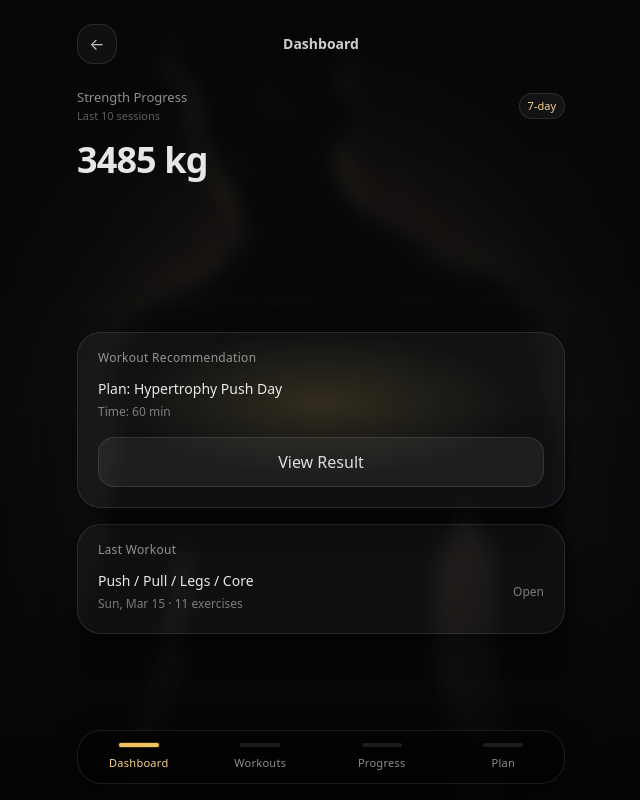
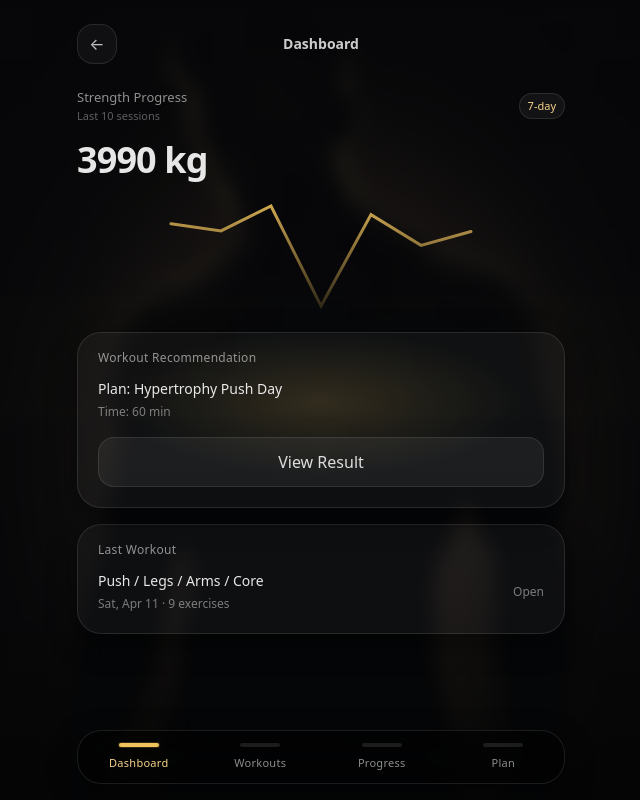
Before and after one commit to petemat/ascend, a React app: page / in a window 1280 px wide. Shown: the whole page, without its empty margins (319-959 px from the left). Built offline with nearby package versions, Linux system fonts and the light colour scheme; the HTML template or start-up script is replaced by a standard one.

Commit message:
feat(workouts): import full seed sessions (v2 storage) + detailed workout summary

```diff
--- a/src/App.tsx
+++ b/src/App.tsx
@@ -244,17 +244,23 @@ function WorkoutsView(props: {
         <Card title="Exercises">
           {selected.exercises.length ? (
             <div className="space-y-3">
-              {selected.exercises.map((e) => (
-                <div key={e.id} className="flex items-center justify-between gap-4">
-                  <div>
-                    <div className="text-sm text-white/90 font-medium">{e.name}</div>
-                    <div className="text-[12px] text-white/45 mt-1">
-                      {e.weightKg} kg · {e.sets} × {e.reps}
+              {selected.exercises.map((e) => {
+                const weightLabel = e.weightKg === 0 ? "BW" : `${e.weightKg} kg`;
+                const repsLabel = e.setDetails?.length ? e.setDetails.join(" · ") : `${e.reps}`;
+                return (
+                  <div key={e.id} className="flex items-start justify-between gap-4">
+                    <div>
+                      <div className="text-sm text-white/90 font-medium">{e.name}</div>
+                      <div className="text-[12px] text-white/45 mt-1">
+                        {weightLabel}
+                        {e.weightNote ? ` (${e.weightNote})` : ""} · {e.sets} sets
+                      </div>
+                      <div className="text-[12px] text-white/45 mt-1">Reps: {repsLabel}</div>
                     </div>
+                    <div className="text-[11px] text-white/35">{e.source ?? "logged"}</div>
                   </div>
-                  <div className="text-[11px] text-white/35">Logged</div>
-                </div>
-              ))}
+                );
+              })}
             </div>
           ) : (
             <div className="text-sm text-white/45">No exercises yet. Add your first set.</div>
--- a/src/seed.json
+++ b/src/seed.json
@@ -47,6 +47,101 @@
         { "id": "ex-2026-03-15-10", "name": "Goblet Squat", "category": "legs", "weightKg": 15, "sets": 2, "reps": 12, "setDetails": [12, 12], "source": "confirmed" },
         { "id": "ex-2026-03-15-11", "name": "Roman Chair Leg Raise", "category": "core", "weightKg": 0, "sets": 3, "reps": 12, "setDetails": [12, 12, 12], "source": "confirmed" }
       ]
+    },
+    {
+      "id": "ws-2026-03-18",
+      "date": "2026-03-18",
+      "title": "Pull / Shoulders / Core",
+      "source": "confirmed",
+      "exercises": [
+        { "id": "ex-2026-03-18-01", "name": "Lat Pulldown", "category": "back", "weightKg": 50, "sets": 1, "reps": 12, "setDetails": [12], "source": "confirmed" },
+        { "id": "ex-2026-03-18-02", "name": "Lat Pulldown", "category": "back", "weightKg": 55, "sets": 2, "reps": 10, "setDetails": [10, 10], "source": "confirmed" },
+        { "id": "ex-2026-03-18-03", "name": "One-Arm Dumbbell Row", "category": "back", "weightKg": 15, "sets": 2, "reps": 12, "setDetails": [12, 12], "source": "confirmed" },
+        { "id": "ex-2026-03-18-04", "name": "One-Arm Dumbbell Row", "category": "back", "weightKg": 17, "sets": 2, "reps": 10, "setDetails": [10, 10], "source": "confirmed" },
+        { "id": "ex-2026-03-18-05", "name": "Bodyweight Squat", "category": "legs", "weightKg": 0, "sets": 3, "reps": 25, "setDetails": [25, 25, 25], "source": "confirmed" },
+        { "id": "ex-2026-03-18-06", "name": "Shoulder Press", "category": "shoulders", "weightKg": 12.5, "sets": 1, "reps": 12, "setDetails": [12], "source": "confirmed" },
+        { "id": "ex-2026-03-18-07", "name": "Shoulder Press", "category": "shoulders", "weightKg": 15, "sets": 2, "reps": 10, "setDetails": [10, 10], "source": "confirmed" },
+        { "id": "ex-2026-03-18-08", "name": "Cable Fly", "category": "chest", "weightKg": 12, "sets": 3, "reps": 12, "setDetails": [12, 12, 12], "source": "confirmed" },
+        { "id": "ex-2026-03-18-09", "name": "Roman Chair Leg Raise", "category": "core", "weightKg": 0, "sets": 3, "reps": 12, "setDetails": [12, 12, 12], "source": "confirmed" }
+      ]
+    },
+    {
+      "id": "ws-2026-03-25",
+      "date": "2026-03-25",
+      "title": "Return After Break",
+      "source": "confirmed",
+      "exercises": [
+        { "id": "ex-2026-03-25-01", "name": "Incline Dumbbell Press", "category": "chest", "weightKg": 15, "sets": 2, "reps": 12, "setDetails": [12, 12], "source": "confirmed" },
+        { "id": "ex-2026-03-25-02", "name": "Incline Dumbbell Press", "category": "chest", "weightKg": 20, "sets": 2, "reps": 9, "setDetails": [8, 10], "source": "confirmed" },
+        { "id": "ex-2026-03-25-03", "name": "Shoulder Press", "category": "shoulders", "weightKg": 12.5, "sets": 3, "reps": 12, "setDetails": [12, 12, 12], "source": "confirmed" },
+        { "id": "ex-2026-03-25-04", "name": "Lat Pulldown", "category": "back", "weightKg": 50, "sets": 3, "reps": 12, "setDetails": [12, 12, 12], "source": "confirmed" },
+        { "id": "ex-2026-03-25-05", "name": "One-Arm Dumbbell Row", "category": "back", "weightKg": 15, "sets": 2, "reps": 12, "setDetails": [12, 12], "source": "inferred" },
+        { "id": "ex-2026-03-25-06", "name": "One-Arm Dumbbell Row", "category": "back", "weightKg": 17.5, "sets": 1, "reps": 12, "setDetails": [12], "source": "inferred" },
+        { "id": "ex-2026-03-25-07", "name": "Goblet Squat", "category": "legs", "weightKg": 7.5, "weightNote": "per hand", "sets": 3, "reps": 20, "setDetails": [20, 20, 20], "source": "confirmed" },
+        { "id": "ex-2026-03-25-08", "name": "Roman Chair Leg Raise", "category": "core", "weightKg": 0, "sets": 3, "reps": 12, "setDetails": [12, 12, 12], "source": "confirmed" }
+      ]
+    },
+    {
+      "id": "ws-2026-03-29",
+      "date": "2026-03-29",
+      "title": "Quick Sunday Session",
+      "source": "confirmed",
+      "exercises": [
+        { "id": "ex-2026-03-29-01", "name": "Incline Dumbbell Press", "category": "chest", "weightKg": 17.5, "sets": 1, "reps": 12, "setDetails": [12], "source": "confirmed" },
+        { "id": "ex-2026-03-29-02", "name": "Incline Dumbbell Press", "category": "chest", "weightKg": 20, "sets": 2, "reps": 10, "setDetails": [10, 10], "source": "confirmed" },
+        { "id": "ex-2026-03-29-03", "name": "Push-Up", "category": "chest", "weightKg": 0, "sets": 3, "reps": 16, "setDetails": [20, 15, 12], "source": "confirmed" },
+        { "id": "ex-2026-03-29-04", "name": "Shoulder Press", "category": "shoulders", "weightKg": 12.5, "sets": 3, "reps": 10, "setDetails": [10, 10, 10], "source": "inferred" },
+        { "id": "ex-2026-03-29-05", "name": "Lateral Raise", "category": "shoulders", "weightKg": 7.5, "sets": 1, "reps": 8, "setDetails": [8], "source": "confirmed" },
+        { "id": "ex-2026-03-29-06", "name": "Lateral Raise", "category": "shoulders", "weightKg": 5, "sets": 2, "reps": 10, "setDetails": [10, 10], "source": "inferred" }
+      ]
+    },
+    {
+      "id": "ws-2026-04-01",
+      "date": "2026-04-01",
+      "title": "Hotel Gym Workout",
+      "source": "confirmed",
+      "exercises": [
+        { "id": "ex-2026-04-01-01", "name": "Incline Dumbbell Press", "category": "chest", "weightKg": 16, "sets": 3, "reps": 15, "setDetails": [15, 15, 15], "source": "confirmed" },
+        { "id": "ex-2026-04-01-02", "name": "Machine Row", "category": "back", "weightKg": 50, "weightNote": "estimated from machine level 6", "sets": 3, "reps": 12, "setDetails": [12, 12, 12], "source": "estimated" },
+        { "id": "ex-2026-04-01-03", "name": "Shoulder Press", "category": "shoulders", "weightKg": 12, "sets": 3, "reps": 12, "setDetails": [12, 12, 12], "source": "confirmed" },
+        { "id": "ex-2026-04-01-04", "name": "Lateral Raise", "category": "shoulders", "weightKg": 5, "sets": 3, "reps": 12, "setDetails": [12, 12, 12], "source": "estimated" },
+        { "id": "ex-2026-04-01-05", "name": "Goblet Squat", "category": "legs", "weightKg": 14, "sets": 2, "reps": 15, "setDetails": [15, 15], "source": "estimated" },
+        { "id": "ex-2026-04-01-06", "name": "Biceps Curl", "category": "arms", "weightKg": 12, "sets": 2, "reps": 8, "setDetails": [8, 8], "source": "confirmed" }
+      ]
+    },
+    {
+      "id": "ws-2026-04-08",
+      "date": "2026-04-08",
+      "title": "Moderate Re-Entry Workout",
+      "source": "confirmed",
+      "exercises": [
+        { "id": "ex-2026-04-08-01", "name": "Incline Dumbbell Press", "category": "chest", "weightKg": 15, "sets": 1, "reps": 12, "setDetails": [12], "source": "confirmed" },
+        { "id": "ex-2026-04-08-02", "name": "Incline Dumbbell Press", "category": "chest", "weightKg": 17.5, "sets": 2, "reps": 10, "setDetails": [10, 10], "source": "confirmed" },
+        { "id": "ex-2026-04-08-03", "name": "Shoulder Press", "category": "shoulders", "weightKg": 12.5, "sets": 2, "reps": 12, "setDetails": [12, 12], "source": "confirmed" },
+        { "id": "ex-2026-04-08-04", "name": "Shoulder Press", "category": "shoulders", "weightKg": 15, "sets": 1, "reps": 10, "setDetails": [10], "source": "confirmed" },
+        { "id": "ex-2026-04-08-05", "name": "Goblet Squat", "category": "legs", "weightKg": 15, "sets": 3, "reps": 15, "setDetails": [15, 15, 15], "source": "confirmed" },
+        { "id": "ex-2026-04-08-06", "name": "One-Arm Dumbbell Row", "category": "back", "weightKg": 17.5, "sets": 3, "reps": 12, "setDetails": [12, 12, 12], "source": "confirmed" },
+        { "id": "ex-2026-04-08-07", "name": "Biceps Curl", "category": "arms", "weightKg": 12.5, "sets": 3, "reps": 10, "setDetails": [10, 10, 10], "source": "confirmed" },
+        { "id": "ex-2026-04-08-08", "name": "Lateral Raise", "category": "shoulders", "weightKg": 7, "sets": 3, "reps": 10, "setDetails": [10, 10, 10], "source": "confirmed" },
+        { "id": "ex-2026-04-08-09", "name": "Roman Chair Leg Raise", "category": "core", "weightKg": 0, "sets": 3, "reps": 12, "setDetails": [12, 12, 12], "source": "confirmed" }
+      ]
+    },
+    {
+      "id": "ws-2026-04-11",
+      "date": "2026-04-11",
+      "title": "Push / Legs / Arms / Core",
+      "source": "confirmed",
+      "exercises": [
+        { "id": "ex-2026-04-11-01", "name": "Incline Dumbbell Press", "category": "chest", "weightKg": 17.5, "sets": 3, "reps": 12, "setDetails": [12, 12, 12], "source": "estimated" },
+        { "id": "ex-2026-04-11-02", "name": "Goblet Squat", "category": "legs", "weightKg": 17.5, "sets": 3, "reps": 15, "setDetails": [15, 15, 15], "source": "confirmed" },
+        { "id": "ex-2026-04-11-03", "name": "Shoulder Press", "category": "shoulders", "weightKg": 15, "sets": 3, "reps": 15, "setDetails": [15, 15, 15], "source": "confirmed" },
+        { "id": "ex-2026-04-11-04", "name": "One-Arm Dumbbell Row", "category": "back", "weightKg": 17.5, "sets": 3, "reps": 12, "setDetails": [12, 12, 12], "source": "confirmed" },
+        { "id": "ex-2026-04-11-05", "name": "Lateral Raise", "category": "shoulders", "weightKg": 6, "sets": 3, "reps": 12, "setDetails": [12, 12, 12], "source": "confirmed" },
+        { "id": "ex-2026-04-11-06", "name": "Biceps Curl", "category": "arms", "weightKg": 12.5, "sets": 1, "reps": 10, "setDetails": [10], "source": "confirmed" },
+        { "id": "ex-2026-04-11-07", "name": "Biceps Curl", "category": "arms", "weightKg": 10, "sets": 2, "reps": 10, "setDetails": [10, 10], "source": "estimated" },
+        { "id": "ex-2026-04-11-08", "name": "Leg Raise", "category": "core", "weightKg": 0, "sets": 3, "reps": 15, "setDetails": [15, 15, 15], "source": "confirmed" },
+        { "id": "ex-2026-04-11-09", "name": "Push-Up", "category": "chest", "weightKg": 0, "sets": 2, "reps": 20, "setDetails": [20, 20], "totalReps": 40, "source": "estimated" }
+      ]
     }
   ]
 }
--- a/src/seed.ts
+++ b/src/seed.ts
@@ -54,7 +54,7 @@ export type AscendSeed = {
 
 export const seed = seedJson as AscendSeed;
 
-export const STORAGE_KEY = "ascend.v1";
+export const STORAGE_KEY = "ascend.v2";
 
 export type AscendState = {
   unitSystem: UnitSystem;
```
